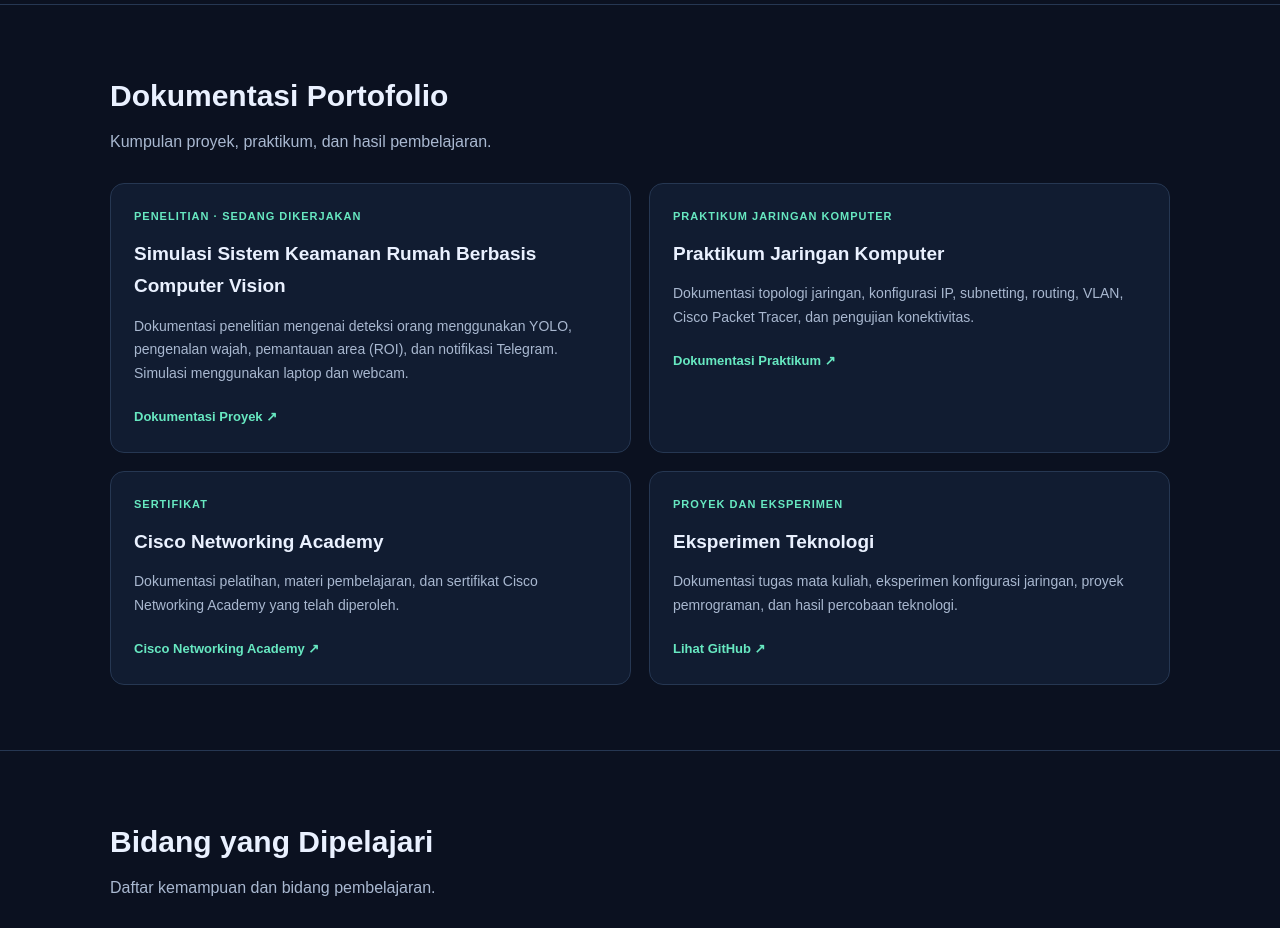
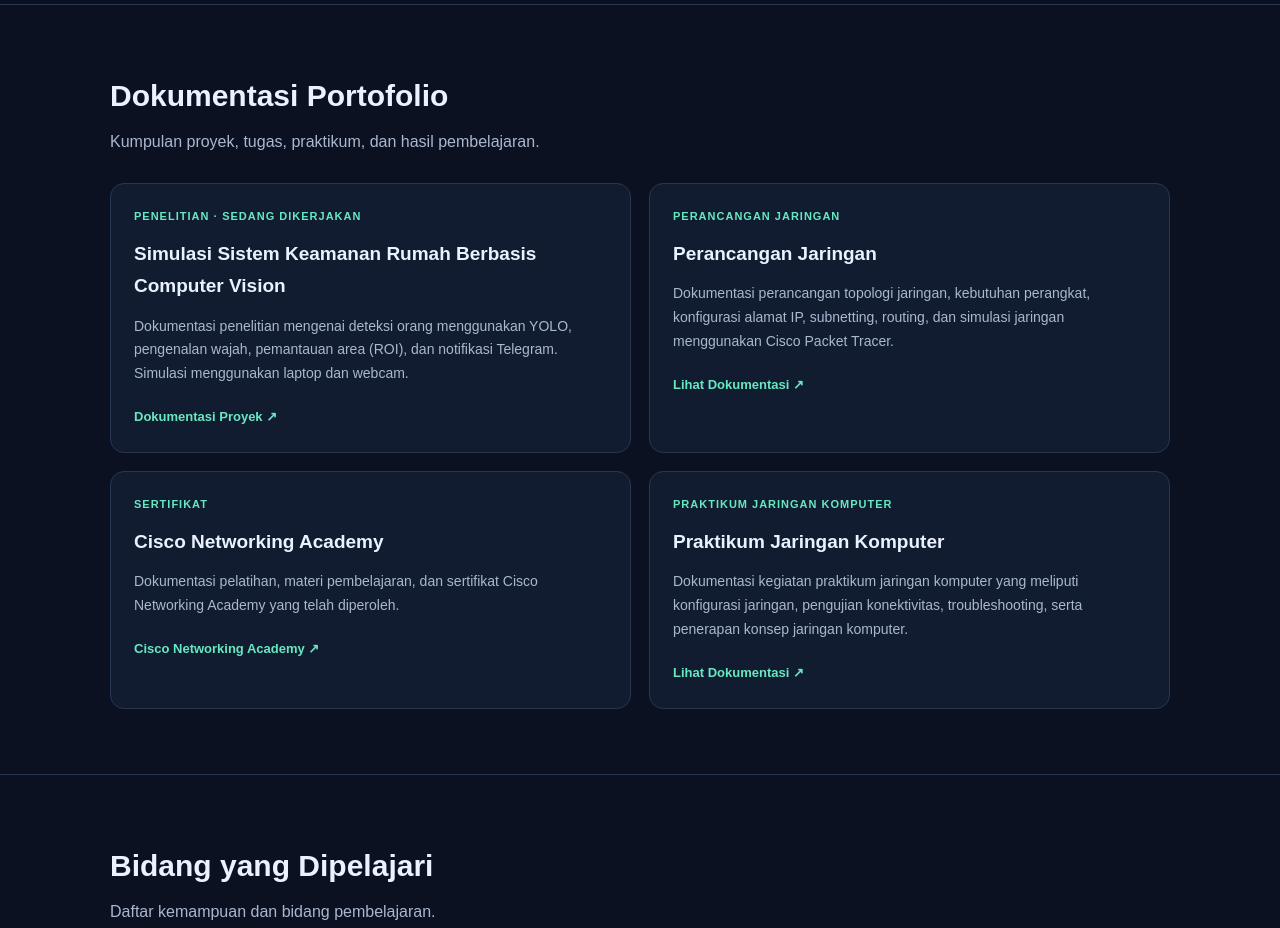
Before and after one commit to Jersssss/Jerico-Portofolio, a plain HTML site: page index.html in a window 1280 px wide. Shown: the part 1040-1968 px from the top of the page. Drawn offline with Linux system fonts and the light colour scheme.

Commit message:
Update index.html

```diff
--- a/index.html
+++ b/index.html
@@ -1,3 +1,4 @@
+
 <!DOCTYPE html>
 <html lang="id">
 <head>
@@ -158,7 +159,7 @@ h1 {
   object-position: center bottom;
   display: block;
   margin: 0 auto 18px;
-  filter: drop-shadow(0 8px 15px rgba(0, 0, 0, 0.22));
+  filter: drop-shadow(0 8px 15px rgba(0,0,0,.22));
 }
 
 .profile-card h2 {
@@ -255,6 +256,10 @@ section {
   color: var(--accent);
   font-size: 13px;
   font-weight: bold;
+}
+
+.card a:hover {
+  text-decoration: underline;
 }
 
 /* SKILLS */
@@ -425,7 +430,11 @@ footer {
   </div>
 
   <aside class="profile-card">
-    <img class="avatar" src="foto-profil.png" alt="Foto profil Jerico Rosales Siahay">
+    <img
+      class="avatar"
+      src="./foto-profil.png"
+      alt="Foto profil Jerico Rosales Siahay"
+    >
 
     <h2>Jerico Rosales Siahay</h2>
 
@@ -468,11 +477,12 @@ footer {
 
   <div class="section-head">
     <h2>Dokumentasi Portofolio</h2>
-    <p>Kumpulan proyek, praktikum, dan hasil pembelajaran.</p>
+    <p>Kumpulan proyek, tugas, praktikum, dan hasil pembelajaran.</p>
   </div>
 
   <div class="grid">
 
+    <!-- SMART CCTV -->
     <article class="card">
       <div class="meta">Penelitian · Sedang dikerjakan</div>
 
@@ -491,21 +501,27 @@ footer {
       </a>
     </article>
 
+    <!-- PERANCANGAN JARINGAN -->
     <article class="card">
-      <div class="meta">Praktikum Jaringan Komputer</div>
+      <div class="meta">Perancangan Jaringan</div>
 
-      <h3>Praktikum Jaringan Komputer</h3>
+      <h3>Perancangan Jaringan</h3>
 
       <p>
-        Dokumentasi topologi jaringan, konfigurasi IP, subnetting,
-        routing, VLAN, Cisco Packet Tracer, dan pengujian konektivitas.
+        Dokumentasi perancangan topologi jaringan, kebutuhan perangkat,
+        konfigurasi alamat IP, subnetting, routing, dan simulasi jaringan
+        menggunakan Cisco Packet Tracer.
       </p>
 
-      <a href="https://github.com/" target="_blank" rel="noopener">
-        Dokumentasi Praktikum ↗
+      <a
+        href="https://drive.google.com/drive/folders/1unyR5RqDusk3xXZ6DehPxEMOV7_Z8W2C"
+        target="_blank"
+        rel="noopener">
+        Lihat Dokumentasi ↗
       </a>
     </article>
 
+    <!-- CISCO NETWORKING ACADEMY -->
     <article class="card">
       <div class="meta">Sertifikat</div>
 
@@ -521,18 +537,23 @@ footer {
       </a>
     </article>
 
+    <!-- PRAKTIKUM JARINGAN KOMPUTER -->
     <article class="card">
-      <div class="meta">Proyek dan Eksperimen</div>
+      <div class="meta">Praktikum Jaringan Komputer</div>
 
-      <h3>Eksperimen Teknologi</h3>
+      <h3>Praktikum Jaringan Komputer</h3>
 
       <p>
-        Dokumentasi tugas mata kuliah, eksperimen konfigurasi
-        jaringan, proyek pemrograman, dan hasil percobaan teknologi.
+        Dokumentasi kegiatan praktikum jaringan komputer yang meliputi
+        konfigurasi jaringan, pengujian konektivitas, troubleshooting,
+        serta penerapan konsep jaringan komputer.
       </p>
 
-      <a href="https://github.com/" target="_blank" rel="noopener">
-        Lihat GitHub ↗
+      <a
+        href="https://drive.google.com/drive/folders/1unyR5RqDusk3xXZ6DehPxEMOV7_Z8W2C"
+        target="_blank"
+        rel="noopener">
+        Lihat Dokumentasi ↗
       </a>
     </article>
 
@@ -613,7 +634,8 @@ footer {
 
       <p>
         <strong>WhatsApp:</strong><br>
-        <a href="https://wa.me/6282398050573"
+        <a
+          href="https://wa.me/6282398050573"
           target="_blank"
           rel="noopener">
           Chat melalui WhatsApp
@@ -622,12 +644,14 @@ footer {
     </div>
 
     <div class="contact-buttons">
-      <a class="btn primary"
+      <a
+        class="btn primary"
         href="mailto:jericosiahayy@gmail.com">
         Kirim Email
       </a>
 
-      <a class="btn secondary"
+      <a
+        class="btn secondary"
         href="https://wa.me/6282398050573"
         target="_blank"
         rel="noopener">
```
Lines whose indentation alone changed are shown as unchanged.
